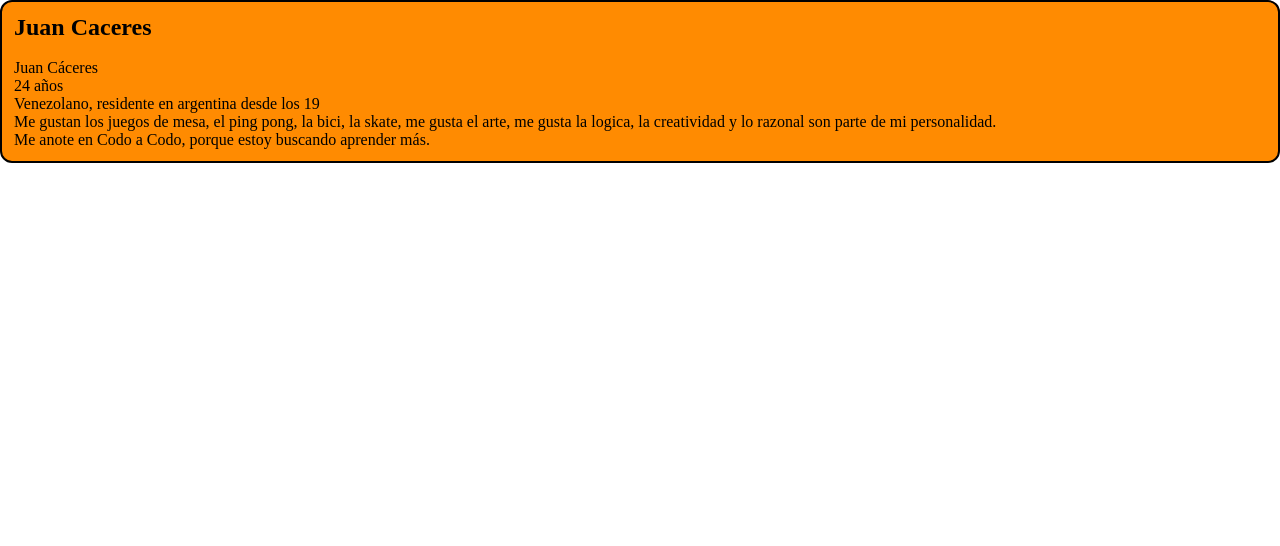
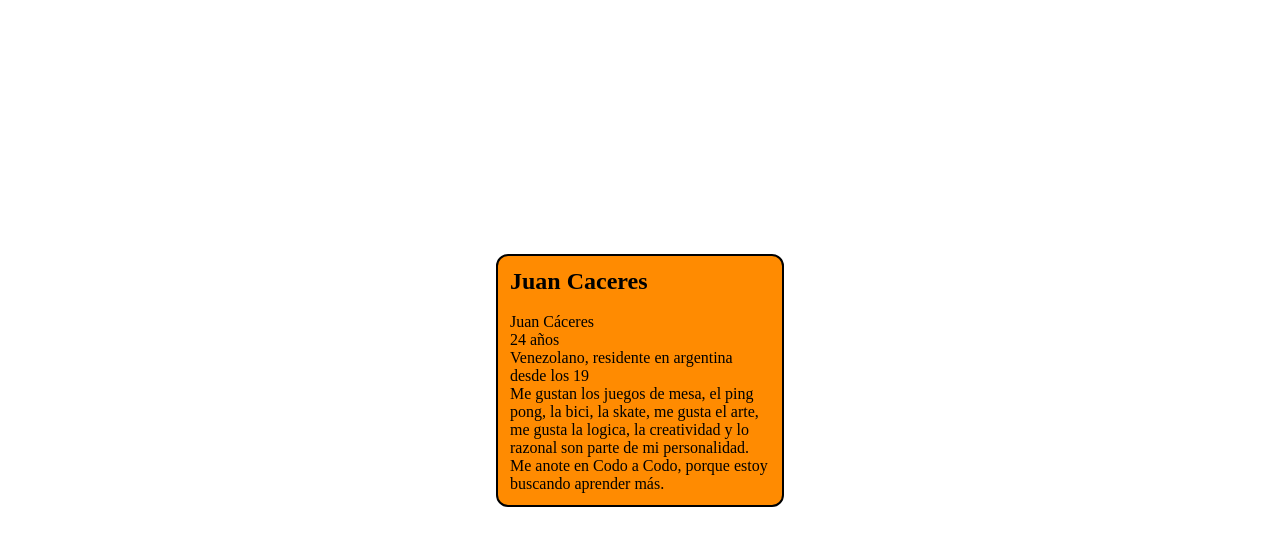
Before and after one commit to Juancaceres963/presentation_letter, a plain HTML site: page index.html in a window 1280 px wide. Drawn offline with Linux system fonts and the light colour scheme.

Commit message:
Centrando card

```diff
--- a/style.css
+++ b/style.css
@@ -3,7 +3,12 @@
     padding: 0;
 }
 /*General*/
-
+main{
+    height: 95vh;
+    display: flex;
+    justify-content: center;
+    align-items: center;
+}
 /*Utilidades*/
 
 /*Clases*/
@@ -12,4 +17,5 @@
     border-radius: 12px;
     padding: 12px;
     background-color: #FF8B01;
+    max-width: 260px;
 }
```
